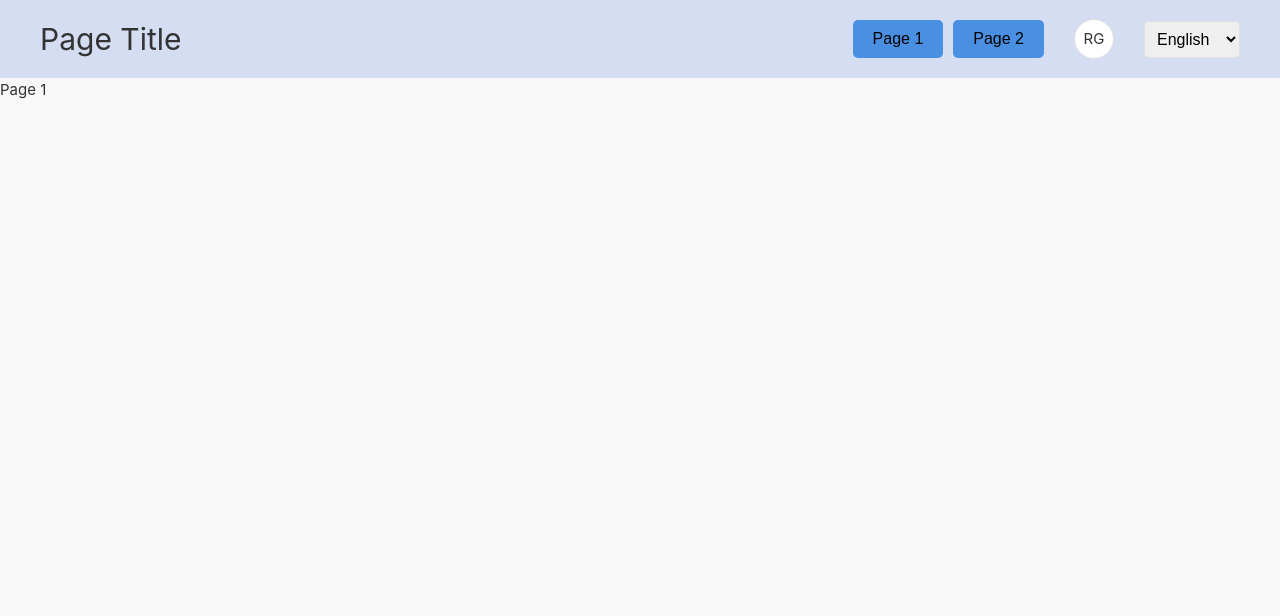
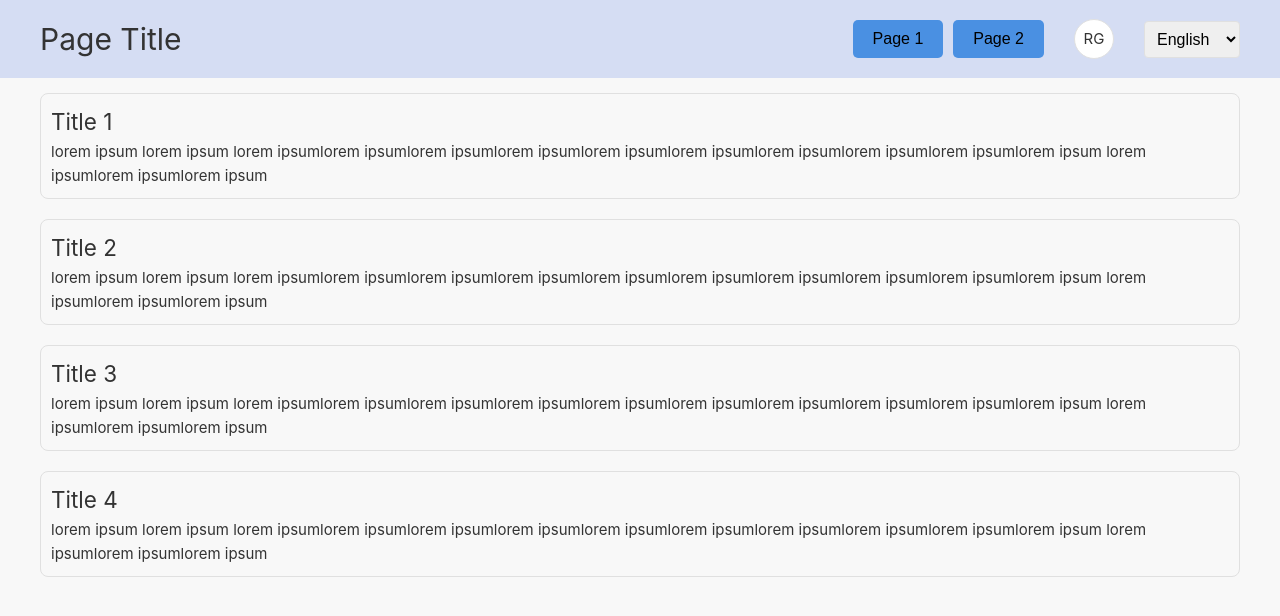
Before and after one commit to sergey742/test-project-vue, a Vue app: page / in a window 1280 px wide. Shown: the top 616 px of the page. Built offline with nearby package versions, Linux system fonts and the light colour scheme; the HTML template or start-up script is replaced by a standard one.

Commit message:
feat(#003): Create pages

```diff
--- /dev/null
+++ b/src/components/pageParagraph/PageParagraph.vue
@@ -0,0 +1,22 @@
+<template>
+  <div class="wrapper">
+    <h2>{{ title }}</h2>
+
+    <p>{{ text }}</p>
+  </div>
+</template>
+
+<script setup lang="ts">
+import type { PageParagraphProps } from './types'
+
+defineProps<PageParagraphProps>()
+</script>
+
+<style scoped>
+.wrapper {
+  margin-bottom: 20px;
+  padding: 10px;
+  border-radius: 8px;
+  border: 1px solid var(--color-border);
+}
+</style>
--- /dev/null
+++ b/src/components/pageParagraph/types.ts
@@ -0,0 +1,4 @@
+export interface PageParagraphProps {
+  title: string
+  text: string
+}
--- a/src/layouts/DefaultLayout.vue
+++ b/src/layouts/DefaultLayout.vue
@@ -2,7 +2,7 @@
   <div>
     <AppHeader />
 
-    <main>
+    <main class="main">
       <slot />
     </main>
   </div>
@@ -11,3 +11,9 @@
 <script setup lang="ts">
 import AppHeader from '@/components/header/AppHeader.vue'
 </script>
+
+<style scoped>
+.main {
+  padding: 15px 40px;
+}
+</style>
--- a/src/views/AboutView.vue
+++ b/src/views/AboutView.vue
@@ -1 +1,33 @@
-<template>Page 2</template>
+<template>
+  <div>
+    <PageParagraph
+      v-for="paragraph in paragraphs"
+      :key="paragraph.title"
+      :title="paragraph.title"
+      :text="paragraph.text"
+    />
+  </div>
+</template>
+
+<script setup lang="ts">
+import PageParagraph from '@/components/pageParagraph/PageParagraph.vue'
+
+const paragraphs = [
+  {
+    title: 'Page 2 Title  1',
+    text: 'lorem ipsum lorem ipsum lorem ipsumlorem ipsumlorem ipsumlorem ipsumlorem ipsumlorem ipsumlorem ipsumlorem ipsumlorem ipsumlorem ipsum lorem ipsumlorem ipsumlorem ipsum',
+  },
+  {
+    title: 'Page 2 Title 2',
+    text: 'lorem ipsum lorem ipsum lorem ipsumlorem ipsumlorem ipsumlorem ipsumlorem ipsumlorem ipsumlorem ipsumlorem ipsumlorem ipsumlorem ipsum lorem ipsumlorem ipsumlorem ipsum',
+  },
+  {
+    title: 'Page 2 Title 3',
+    text: 'lorem ipsum lorem ipsum lorem ipsumlorem ipsumlorem ipsumlorem ipsumlorem ipsumlorem ipsumlorem ipsumlorem ipsumlorem ipsumlorem ipsum lorem ipsumlorem ipsumlorem ipsum',
+  },
+  {
+    title: 'Page 2 Title 4',
+    text: 'lorem ipsum lorem ipsum lorem ipsumlorem ipsumlorem ipsumlorem ipsumlorem ipsumlorem ipsumlorem ipsumlorem ipsumlorem ipsumlorem ipsum lorem ipsumlorem ipsumlorem ipsum',
+  },
+]
+</script>
--- a/src/views/HomeView.vue
+++ b/src/views/HomeView.vue
@@ -1,3 +1,33 @@
-<script setup lang="ts"></script>
+<template>
+  <div>
+    <PageParagraph
+      v-for="paragraph in paragraphs"
+      :key="paragraph.title"
+      :title="paragraph.title"
+      :text="paragraph.text"
+    />
+  </div>
+</template>
 
-<template>Page 1</template>
+<script setup lang="ts">
+import PageParagraph from '@/components/pageParagraph/PageParagraph.vue'
+
+const paragraphs = [
+  {
+    title: 'Title 1',
+    text: 'lorem ipsum lorem ipsum lorem ipsumlorem ipsumlorem ipsumlorem ipsumlorem ipsumlorem ipsumlorem ipsumlorem ipsumlorem ipsumlorem ipsum lorem ipsumlorem ipsumlorem ipsum',
+  },
+  {
+    title: 'Title 2',
+    text: 'lorem ipsum lorem ipsum lorem ipsumlorem ipsumlorem ipsumlorem ipsumlorem ipsumlorem ipsumlorem ipsumlorem ipsumlorem ipsumlorem ipsum lorem ipsumlorem ipsumlorem ipsum',
+  },
+  {
+    title: 'Title 3',
+    text: 'lorem ipsum lorem ipsum lorem ipsumlorem ipsumlorem ipsumlorem ipsumlorem ipsumlorem ipsumlorem ipsumlorem ipsumlorem ipsumlorem ipsum lorem ipsumlorem ipsumlorem ipsum',
+  },
+  {
+    title: 'Title 4',
+    text: 'lorem ipsum lorem ipsum lorem ipsumlorem ipsumlorem ipsumlorem ipsumlorem ipsumlorem ipsumlorem ipsumlorem ipsumlorem ipsumlorem ipsum lorem ipsumlorem ipsumlorem ipsum',
+  },
+]
+</script>
```
